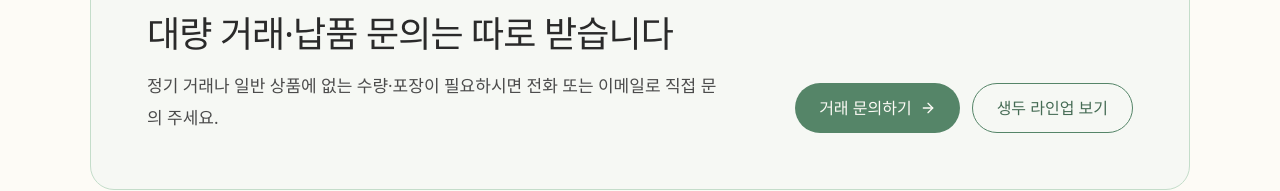
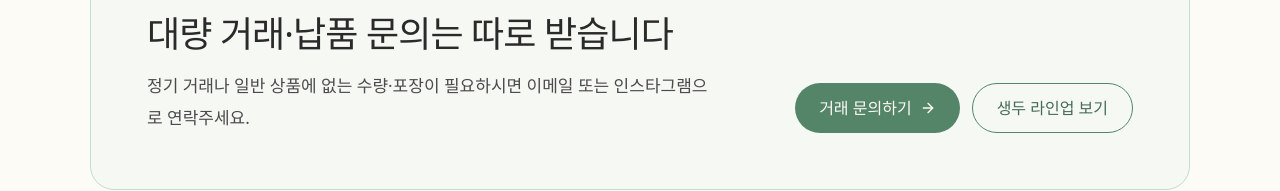
Before and after one commit to emptybudget/bridgebean-website, a Next.js app: page /coffees in a window 1280 px wide. Shown: the part 2471-2662 px from the top of the page. Built offline with nearby package versions, Linux system fonts and the light colour scheme; a web font is replaced by a local one.

Commit message:
copy: '전화 또는 이메일' → '이메일 또는 인스타그램으로 연락주세요'

```diff
--- a/app/coffees/page.tsx
+++ b/app/coffees/page.tsx
@@ -43,7 +43,7 @@ export default function CoffeesPage() {
 
       <ContactCTA
         title="대량 거래·납품 문의는 따로 받습니다"
-        desc="정기 거래나 일반 상품에 없는 수량·포장이 필요하시면 전화 또는 이메일로 직접 문의 주세요."
+        desc="정기 거래나 일반 상품에 없는 수량·포장이 필요하시면 이메일 또는 인스타그램으로 연락주세요."
       />
     </>
   );
```
Also changed, not shown: 1 other file (tests, documents, lock files or other folders).
